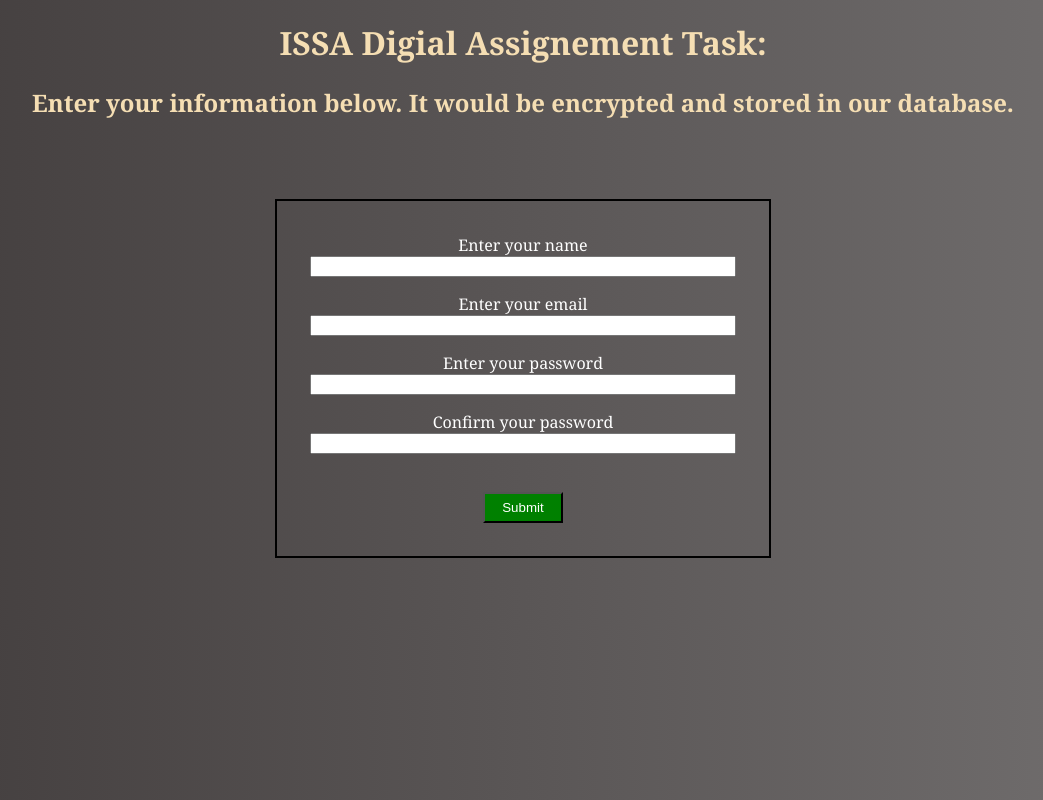
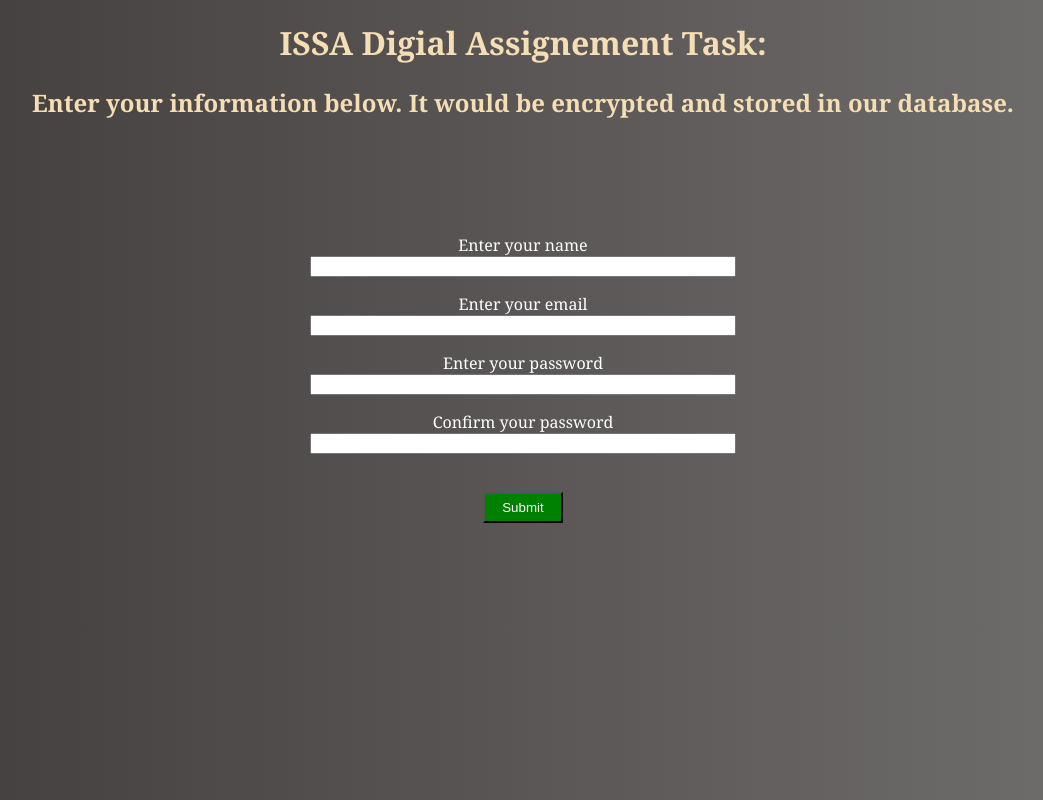
Before and after one commit to Aathirainathan/ISAA-l3, a Flask app: template templates/signup.html in a window 1280 px wide. Shown: the whole page, without its empty margins (117-1160 px from the left). Run offline with Flask 2, Linux system fonts and the light colour scheme; the template is opened without the code that fills it, so the values that code supplies are empty; some libraries are stand-ins or nearby versions.

Commit message:
signup system done

```diff
--- a/templates/signup.html
+++ b/templates/signup.html
@@ -11,7 +11,7 @@
 <h1>ISSA Digial Assignement Task: </h1>
 <h2>Enter your information below. It would be encrypted and stored in our database.</h2>
 <div class="form_container">
-    <form method="post" style="border: 2px solid black;">
+    <form method="post" style="">
         <div>
             <label for="name">Enter your name</label>
             <input type="text" id="name" name="name">
```
